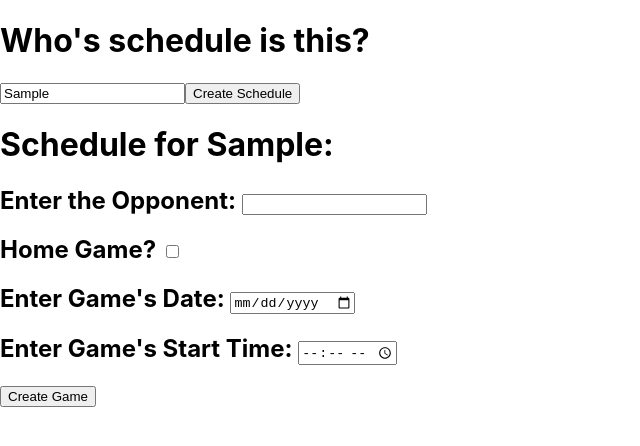
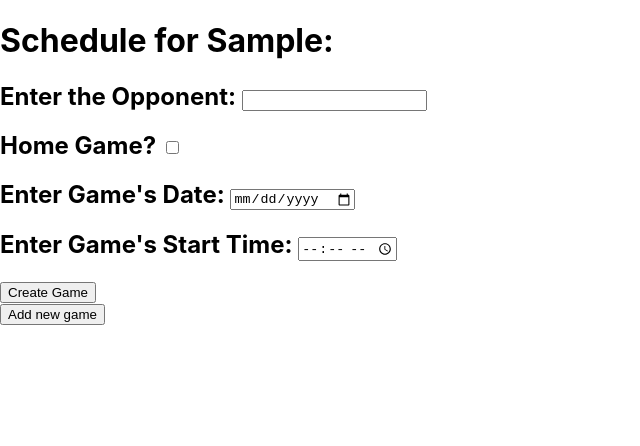
Before and after one commit to Xeroxly/ScheduleBuilder, a React (Create React App) app: page / in a window 1280 px wide. Both pictures are taken after typing "Sample" into the empty fields and a click on the input "Create Schedule". Shown: the top 446 px of the page, without its empty margins (0-640 px from the left). Built offline with nearby package versions, Linux system fonts and the light colour scheme.

Commit message:
Display upgrades

```diff
--- a/src/Components/Schedule.js
+++ b/src/Components/Schedule.js
@@ -19,10 +19,12 @@ export class Schedule extends React.Component {
     event.preventDefault();
   };
 
+  handleNewGame = (event) => {};
+
   render() {
     const title = <h1> Schedule for {this.state.team}: </h1>;
 
-    return (
+    const input = (
       <div>
         <h1>Who's schedule is this?</h1>
         <form onSubmit={this.handleSubmit}>
@@ -33,6 +35,12 @@ export class Schedule extends React.Component {
           />
           <input type="submit" value="Create Schedule" />
         </form>
+      </div>
+    );
+
+    return (
+      <div>
+        {this.state.displayed ? null : input}
         {this.state.displayed ? title : null}
         <div>
           {" "}
@@ -40,6 +48,15 @@ export class Schedule extends React.Component {
             <ScheduleItem team={this.state.team} />
           ) : null}
         </div>
+        <div>
+          {this.state.displayed ? (
+            <input
+              type="button"
+              value="Add new game"
+              onClick={this.handleNewGame}
+            />
+          ) : null}
+        </div>
       </div>
     );
   }
```
